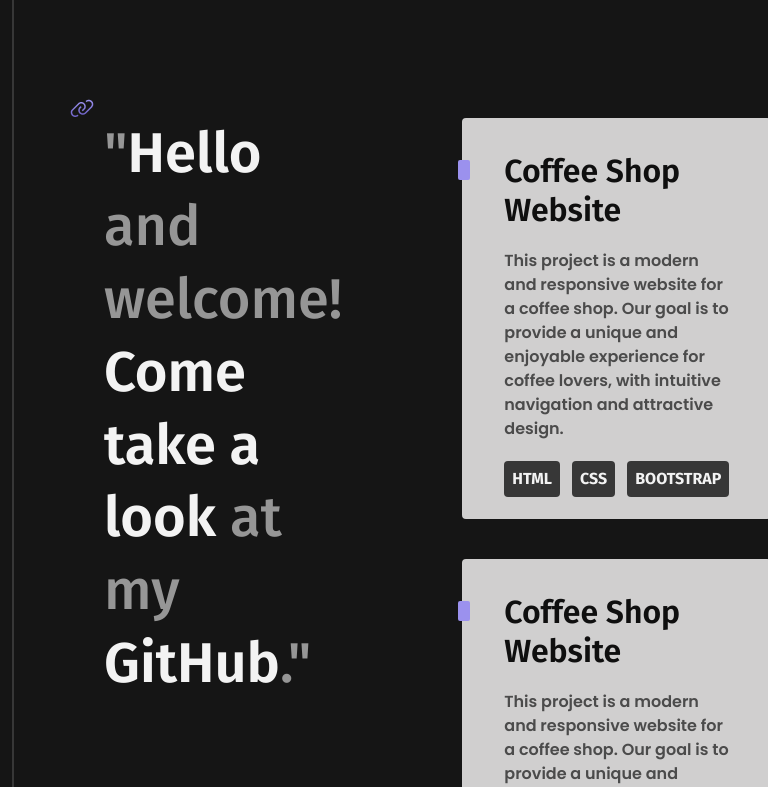
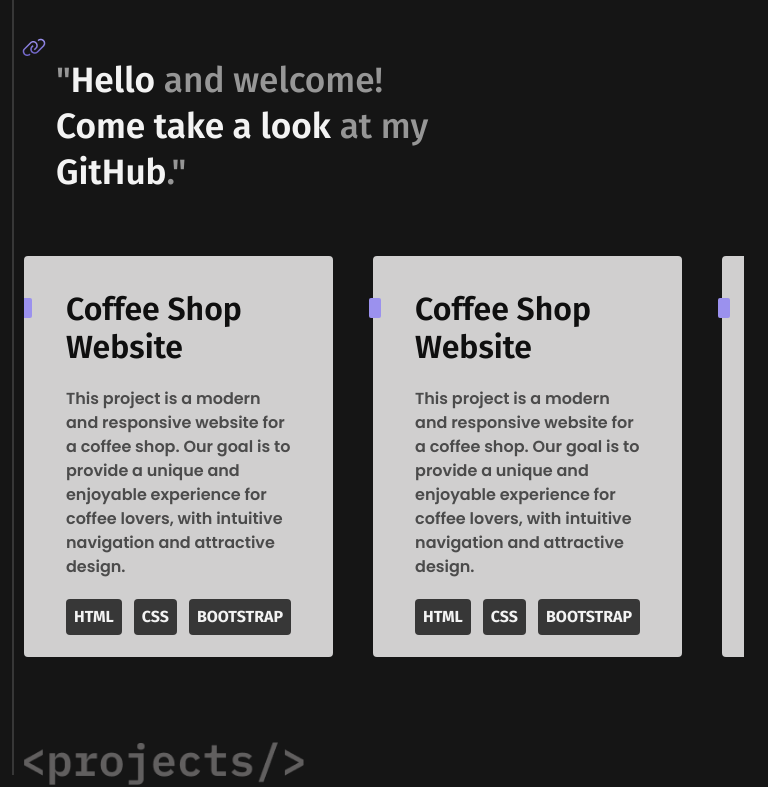
Before and after one commit to GunnarOliveira/its-me-project, a plain HTML site: page index.html in a window 768 px wide. Shown: the part 800-1587 px from the top of the page. Drawn offline with Linux system fonts and the light colour scheme.

Commit message:
New Responsive Features in Typograph and Layouts

```diff
--- a/index.html
+++ b/index.html
@@ -56,7 +56,7 @@
                 <span>Come take a look</span> at my <span>GitHub</span>."
               </a>
             </h2>
-            <div>
+            <div class="github-content">
               <h3 class="github__link font-01-sm-smb neutral-color-05">
                 <a href="">
                   <img
--- a/styles/components/cards.css
+++ b/styles/components/cards.css
@@ -40,11 +40,12 @@
 }
 .card__badges {
   padding: 8px;
-  background: var(--neutral-color-09);
-  color: var(--neutral-color-01);
+  text-align: center;
   font: 700 1rem/1.25 "Fira Sans", sans-serif;
   text-transform: uppercase;
   border-radius: 4px;
+  color: var(--neutral-color-01);
+  background: var(--neutral-color-09);
 }
 .card:hover .card__badges {
   color: var(--neutral-color-10);
--- a/styles/global/global.css
+++ b/styles/global/global.css
@@ -13,3 +13,27 @@ img {
   background: var(--primary-color-03);
   color: #ffffff;
 }
+@media (min-width: 500px) {
+  ::-webkit-scrollbar {
+    width: 8px; /* Largura da barra vertical */
+    height: 8px; /* Altura da barra horizontal */
+  }
+
+  /* Alvo: O "track" (trilha) da barra de rolagem */
+  ::-webkit-scrollbar-track {
+    background: var(--neutral-color-05); /* Cor de fundo da trilha */
+    border-radius: 12px; /* Borda arredondada do track */
+  }
+
+  /* Alvo: O "thumb" (botão deslizante) da barra de rolagem */
+  ::-webkit-scrollbar-thumb {
+    background: var(--neutral-color-07); /* Cor do botão deslizante */
+    border-radius: 12px; /* Borda arredondada do thumb */
+    cursor: grabbing;
+  }
+
+  /* Alvo: O "thumb" quando o usuário passa o mouse sobre ele */
+  ::-webkit-scrollbar-thumb:hover {
+    background: var(--neutral-color-08); /* Altera a cor ao passar o mouse */
+  }
+}
--- a/styles/home/main.css
+++ b/styles/home/main.css
@@ -17,6 +17,7 @@
 }
 .main__intro {
   justify-self: start;
+  text-align: center;
   display: flex;
   flex-direction: column;
   align-items: center;
@@ -88,6 +89,14 @@
   border-radius: 4px;
   background: linear-gradient(#9b91ee, #6d62c4);
 }
+@media (min-width: 800px) and (max-width: 1250px) {
+  .main__content {
+    padding-top: 80px;
+  }
+  .main__content__description {
+    font-size: 3.2rem;
+  }
+}
 @media (max-width: 800px) {
   .main__intro .name span {
     width: 12px;
--- a/styles/projects/project.css
+++ b/styles/projects/project.css
@@ -6,8 +6,14 @@
   display: grid;
   grid-template-columns: 1fr 1fr;
   grid-template-rows: 62px max-content 62px;
-  gap: 120px;
+  gap: 120px 0px;
   position: relative;
+}
+@media (max-width: 800px) {
+  .projects {
+    gap: 60px;
+    grid-template-rows: 62px max-content max-content 62px;
+  }
 }
 .projects::before {
   content: "";
@@ -42,12 +48,29 @@
   grid-template-rows: 1fr 1fr;
   padding-left: 80px;
 }
+@media (min-width: 800px) and (max-width: 1100px) {
+  .projects__content {
+    padding-left: 32px;
+  }
+}
+@media (max-width: 800px) {
+  .projects__content {
+    grid-column: 1 / -1;
+    display: initial;
+    padding-left: 32px;
+  }
+}
 .projects__content h2 {
   max-width: 12ch;
   grid-column: 1;
   grid-row: 2 / -3;
   margin-bottom: 80px;
   position: relative;
+}
+@media (max-width: 800px) {
+  .projects__content h2 {
+    margin-bottom: 0px;
+  }
 }
 .projects__content h2 a {
   position: relative;
@@ -67,7 +90,16 @@
   color: var(--neutral-color-01);
   transition: 0.3s;
 }
-
+@media (max-width: 800px) {
+  .projects__content h2,
+  .projects__content h2 span {
+    max-width: 20ch;
+    font-size: 2.2rem;
+  }
+  .github-content {
+    display: none;
+  }
+}
 .projects__content .github__link a {
   margin-bottom: 12px;
   text-decoration: underline;
@@ -91,10 +123,27 @@
 .projects__cards {
   display: flex;
   flex-direction: column;
+  align-items: end;
+  gap: 40px;
+  padding-right: 40px;
+  padding-bottom: 16px;
 }
-.projects__cards .card ~ .card {
-  margin-top: 40px;
+@media (max-width: 800px) {
+  .projects__cards {
+    max-width: 800px;
+    flex-direction: row;
+    overflow-x: scroll;
+    gap: 40px;
+    padding-right: 0px;
+    grid-column: 1 / -1;
+    grid-row: 3;
+  }
+  .tag-bottom {
+    grid-column: 1 / -1;
+    grid-row: 4;
+  }
 }
+
 .projects__cards .card {
   padding: 0;
 }
--- a/styles/utility/utility.css
+++ b/styles/utility/utility.css
@@ -6,6 +6,13 @@
   padding-left: 40px;
   padding-right: 40px;
 }
+@media (min-width: 900px) and (max-width: 1500px) {
+  .container {
+    /* padding: 0px 100px;*/
+    padding: 0px;
+    padding-left: 100px;
+  }
+}
 @media (max-width: 800px) {
   .container {
     padding-left: 24px;
```
